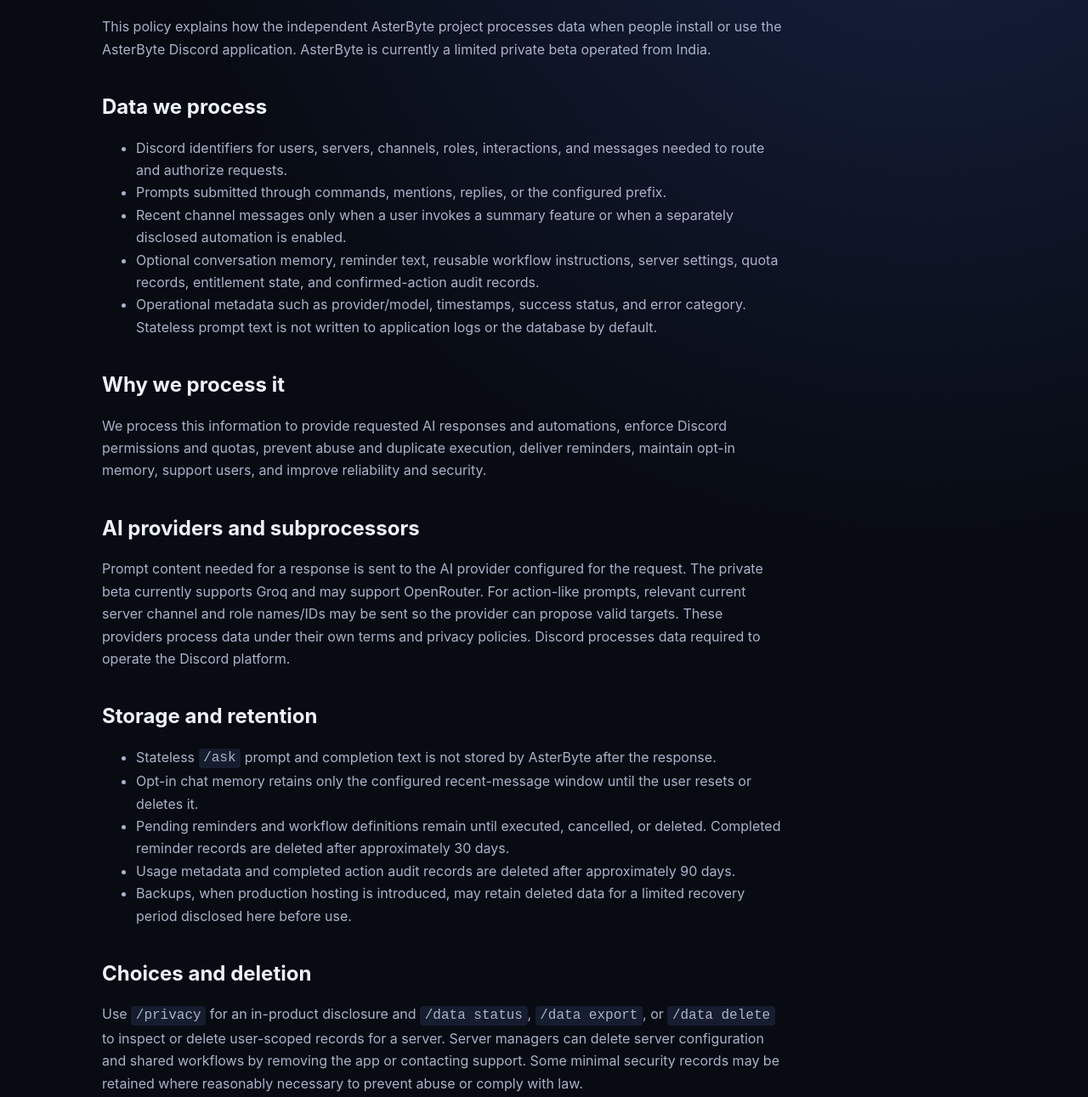
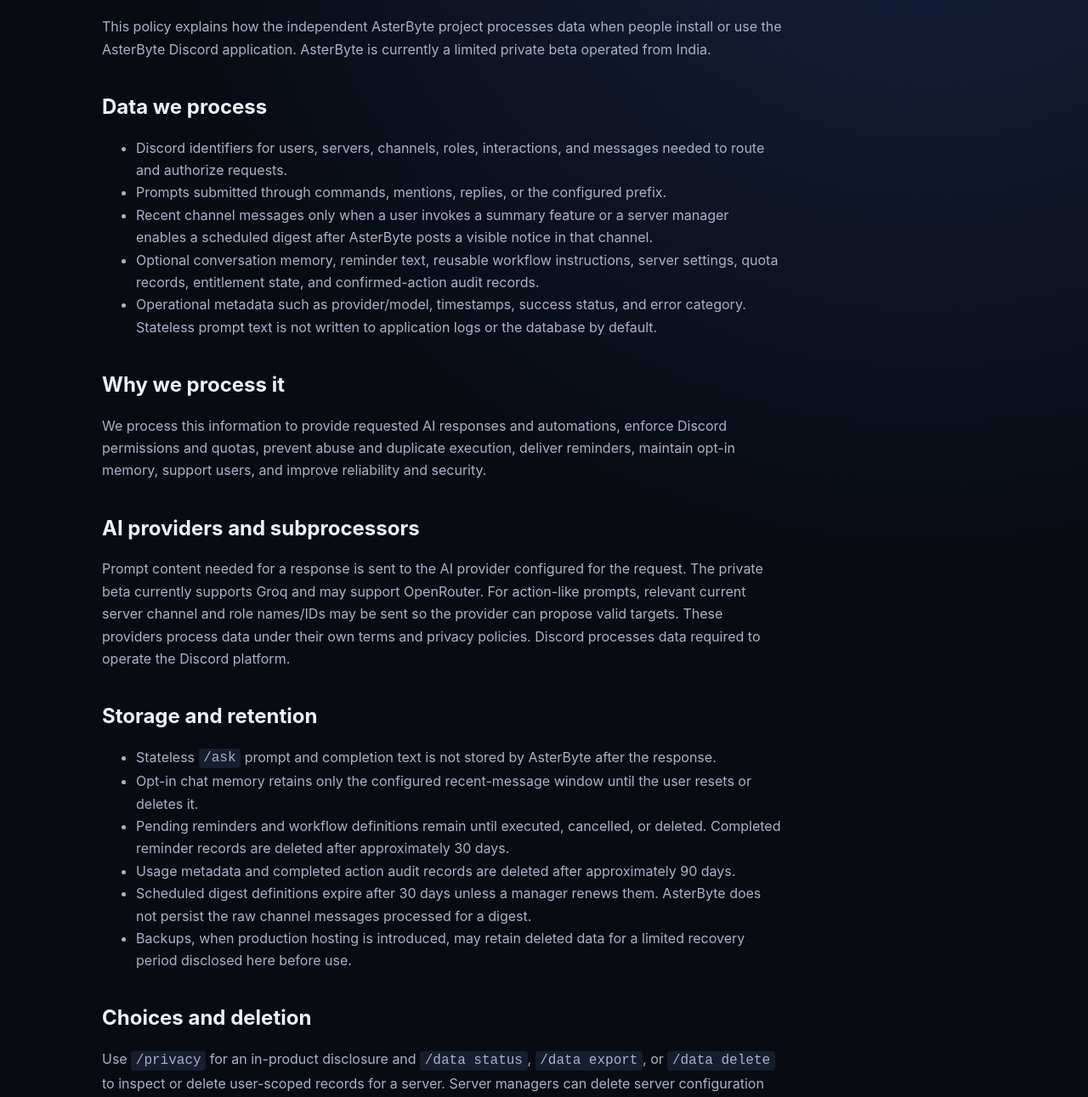
Before and after one commit to adityasarade/asterbyte-support, a plain HTML site: page privacy.html in a window 1280 px wide. Shown: the part 259-1550 px from the top of the page at 85% size. Drawn offline with Linux system fonts and the light colour scheme.

Commit message:
Document scheduled digest privacy controls

```diff
--- a/privacy.html
+++ b/privacy.html
@@ -18,7 +18,7 @@
     <ul>
       <li>Discord identifiers for users, servers, channels, roles, interactions, and messages needed to route and authorize requests.</li>
       <li>Prompts submitted through commands, mentions, replies, or the configured prefix.</li>
-      <li>Recent channel messages only when a user invokes a summary feature or when a separately disclosed automation is enabled.</li>
+      <li>Recent channel messages only when a user invokes a summary feature or a server manager enables a scheduled digest after AsterByte posts a visible notice in that channel.</li>
       <li>Optional conversation memory, reminder text, reusable workflow instructions, server settings, quota records, entitlement state, and confirmed-action audit records.</li>
       <li>Operational metadata such as provider/model, timestamps, success status, and error category. Stateless prompt text is not written to application logs or the database by default.</li>
     </ul>
@@ -35,6 +35,7 @@
       <li>Opt-in chat memory retains only the configured recent-message window until the user resets or deletes it.</li>
       <li>Pending reminders and workflow definitions remain until executed, cancelled, or deleted. Completed reminder records are deleted after approximately 30 days.</li>
       <li>Usage metadata and completed action audit records are deleted after approximately 90 days.</li>
+      <li>Scheduled digest definitions expire after 30 days unless a manager renews them. AsterByte does not persist the raw channel messages processed for a digest.</li>
       <li>Backups, when production hosting is introduced, may retain deleted data for a limited recovery period disclosed here before use.</li>
     </ul>
 
```
Also changed, not shown: index.html (+1 -1 lines).
